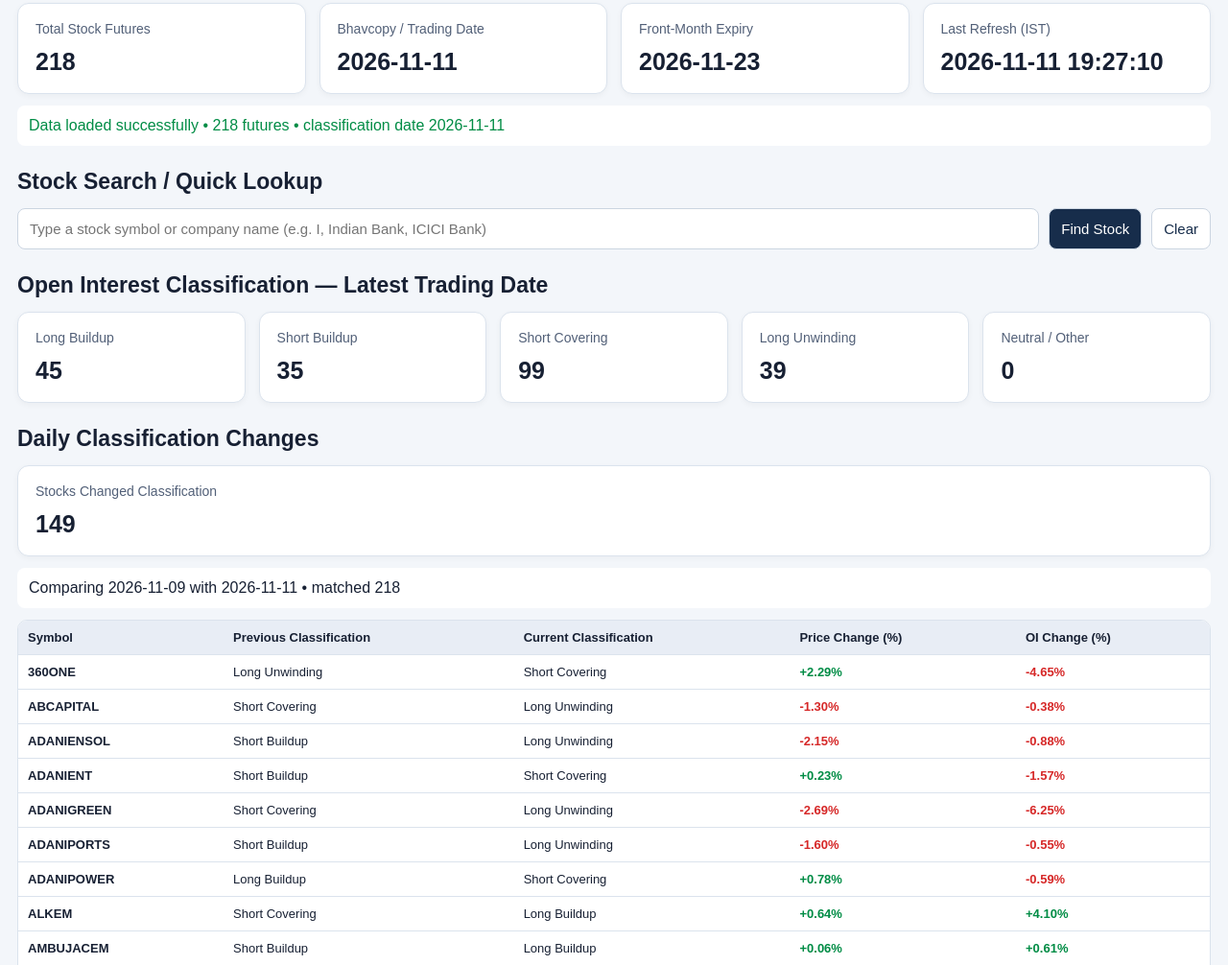
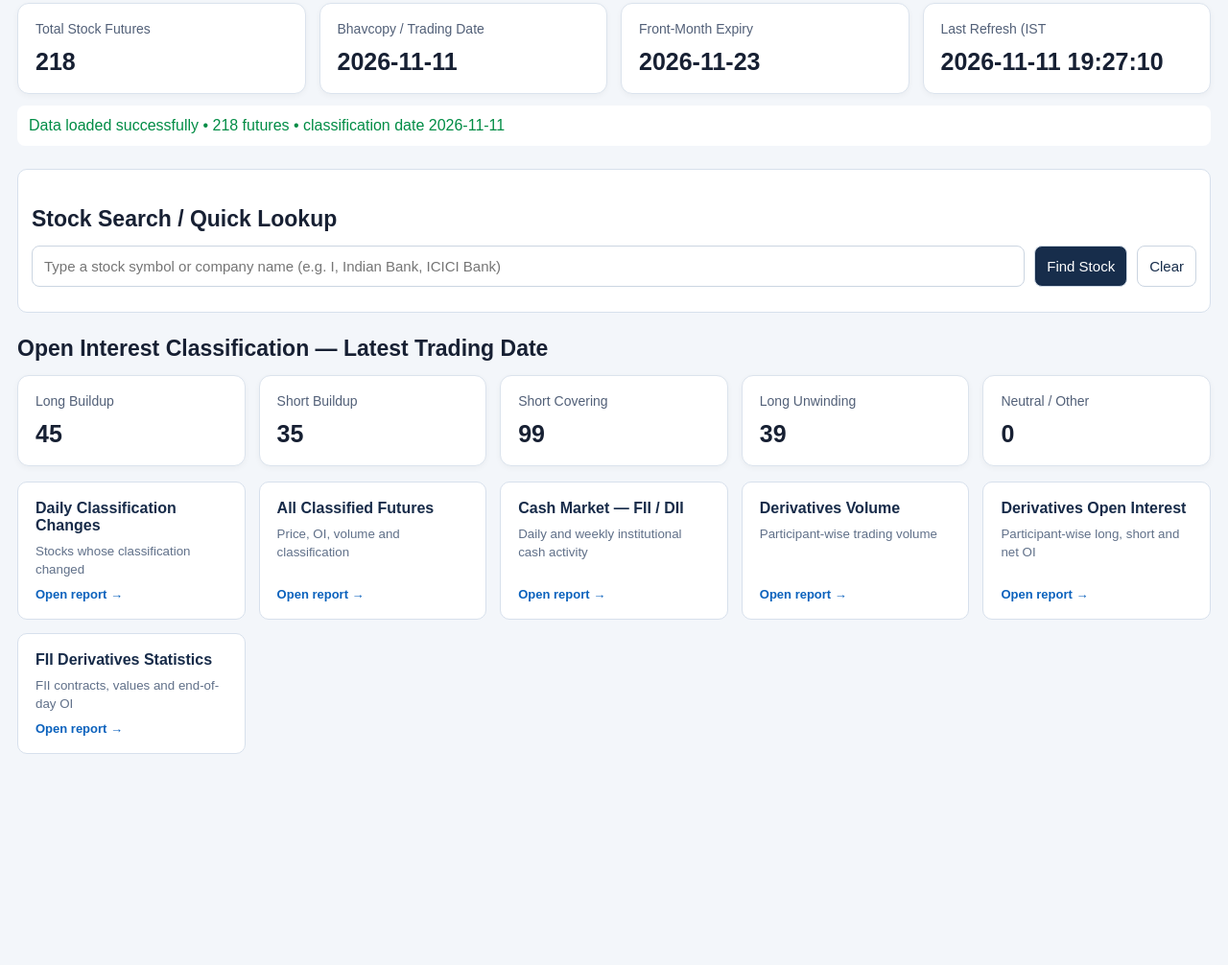
Before and after one commit to Sunjay66/Aurora-Future-Scanner, a plain HTML site: page index.html in a window 1280 px wide. Shown: the part 258-1264 px from the top of the page at 96% size. After the commit the page ends 1086 px from the top, so only its background shows below. Drawn offline with Linux system fonts and the light colour scheme.

Commit message:
Make main dashboard cards-only with linked report navigation

```diff
--- a/index.html
+++ b/index.html
@@ -49,9 +49,16 @@ th{background:#e8edf5;position:sticky;top:0;z-index:1}tbody tr:hover{background:
 .stock-suggestion:hover,.stock-suggestion:focus{background:#edf4fc;outline:none}
 .stock-suggestion small{color:#66758b}
 
+.summary-link,.classification-card,.nav-card{cursor:pointer}
+.summary-link:hover,.classification-card:hover,.nav-card:hover{box-shadow:0 5px 16px rgba(20,40,70,.12);transform:translateY(-2px)}
+.navigation-grid{display:grid;grid-template-columns:repeat(auto-fit,minmax(220px,1fr));gap:14px;margin-top:16px}
+.nav-card{background:#fff;border:1px solid #d7e0ec;border-radius:10px;padding:18px;min-height:105px;display:flex;flex-direction:column;gap:9px}
+.nav-card b{color:#172b49}.nav-card small{color:#607089;line-height:1.4;flex:1}.nav-card span{color:#0b62bd;font-size:13px;font-weight:700}
+body.main-dashboard #changesSection,body.main-dashboard #allFuturesSection,body.main-dashboard #institutional{display:none}
+body.main-dashboard #searchSection{background:#fff;border:1px solid #d7e0ec;border-radius:10px;padding:14px}
 </style>
 </head>
-<body>
+<body class="main-dashboard">
 <header>
 <h1>Aurora Futures OI Dashboard</h1>
 <p>Front-month stock futures • Daily price and Open Interest classification • Institutional activity</p>
@@ -62,17 +69,17 @@ th{background:#e8edf5;position:sticky;top:0;z-index:1}tbody tr:hover{background:
 <span class="refresh-help">Opens the GitHub Actions workflow in a new tab. Sign in, select <strong>Run workflow</strong>, and wait for the run to succeed. Then return here and reload this dashboard to see the latest data.</span>
 </div>
 
-<section>
+<section id="summarySection">
 <div class="cards">
-<div class="card"><div class="card-title">Total Stock Futures</div><div class="card-value" id="totalCount">—</div></div>
-<div class="card"><div class="card-title">Bhavcopy / Trading Date</div><div class="card-value" id="bhavDate">—</div></div>
-<div class="card"><div class="card-title">Front-Month Expiry</div><div class="card-value" id="expiryDate">—</div></div>
-<div class="card"><div class="card-title">Last Refresh (IST)</div><div class="card-value" id="refreshTime">—</div></div>
+<div class="card summary-link" onclick="openDetail('all')"><div class="card-title">Total Stock Futures</div><div class="card-value" id="totalCount">—</div></div>
+<div class="card summary-link" onclick="openDetail('all')"><div class="card-title">Bhavcopy / Trading Date</div><div class="card-value" id="bhavDate">—</div></div>
+<div class="card summary-link" onclick="openDetail('all')"><div class="card-title">Front-Month Expiry</div><div class="card-value" id="expiryDate">—</div></div>
+<div class="card summary-link" onclick="openDetail('all')"><div class="card-title">Last Refresh (IST</div><div class="card-value" id="refreshTime">—</div></div>
 </div>
 <div id="status" class="message">Loading dashboard data...</div>
 </section>
 
-<section>
+<section id="searchSection">
 <h2>Stock Search / Quick Lookup</h2>
 <div class="controls">
 <div class="stock-search-wrap"><input id="stockSearch" placeholder="Type a stock symbol or company name (e.g. I, Indian Bank, ICICI Bank)" autocomplete="off" aria-autocomplete="list" aria-expanded="false" oninput="showStockSuggestions()" onfocus="showStockSuggestions()"><div id="stockSuggestions" class="stock-suggestions" role="listbox"></div></div>
@@ -80,25 +87,33 @@ th{background:#e8edf5;position:sticky;top:0;z-index:1}tbody tr:hover{background:
 </div><div id="lookupResult"></div>
 </section>
 
-<section>
+<section id="classificationSection">
 <h2>Open Interest Classification — Latest Trading Date</h2>
 <div class="cards">
-<div class="card classification-card" data-category="Long Buildup" onclick="selectCategory('Long Buildup')"><div class="card-title">Long Buildup</div><div class="card-value" id="longBuildup">0</div></div>
-<div class="card classification-card" data-category="Short Buildup" onclick="selectCategory('Short Buildup')"><div class="card-title">Short Buildup</div><div class="card-value" id="shortBuildup">0</div></div>
-<div class="card classification-card" data-category="Short Covering" onclick="selectCategory('Short Covering')"><div class="card-title">Short Covering</div><div class="card-value" id="shortCovering">0</div></div>
-<div class="card classification-card" data-category="Long Unwinding" onclick="selectCategory('Long Unwinding')"><div class="card-title">Long Unwinding</div><div class="card-value" id="longUnwinding">0</div></div>
-<div class="card classification-card" data-category="Neutral / Other" onclick="selectCategory('Neutral / Other')"><div class="card-title">Neutral / Other</div><div class="card-value" id="neutralOther">0</div></div>
+<div class="card classification-card" data-category="Long Buildup" onclick="openDetail('classification','Long Buildup')"><div class="card-title">Long Buildup</div><div class="card-value" id="longBuildup">0</div></div>
+<div class="card classification-card" data-category="Short Buildup" onclick="openDetail('classification','Short Buildup')"><div class="card-title">Short Buildup</div><div class="card-value" id="shortBuildup">0</div></div>
+<div class="card classification-card" data-category="Short Covering" onclick="openDetail('classification','Short Covering')"><div class="card-title">Short Covering</div><div class="card-value" id="shortCovering">0</div></div>
+<div class="card classification-card" data-category="Long Unwinding" onclick="openDetail('classification','Long Unwinding')"><div class="card-title">Long Unwinding</div><div class="card-value" id="longUnwinding">0</div></div>
+<div class="card classification-card" data-category="Neutral / Other" onclick="openDetail('classification','Neutral / Other')"><div class="card-title">Neutral / Other</div><div class="card-value" id="neutralOther">0</div></div>
+</div>
+<div class="navigation-grid">
+<div class="nav-card" onclick="openDetail('changes')"><b>Daily Classification Changes</b><small>Stocks whose classification changed</small><span>Open report →</span></div>
+<div class="nav-card" onclick="openDetail('all')"><b>All Classified Futures</b><small>Price, OI, volume and classification</small><span>Open report →</span></div>
+<div class="nav-card" onclick="openDetail('cash')"><b>Cash Market — FII / DII</b><small>Daily and weekly institutional cash activity</small><span>Open report →</span></div>
+<div class="nav-card" onclick="openDetail('volume')"><b>Derivatives Volume</b><small>Participant-wise trading volume</small><span>Open report →</span></div>
+<div class="nav-card" onclick="openDetail('oi')"><b>Derivatives Open Interest</b><small>Participant-wise long, short and net OI</small><span>Open report →</span></div>
+<div class="nav-card" onclick="openDetail('fii')"><b>FII Derivatives Statistics</b><small>FII contracts, values and end-of-day OI</small><span>Open report →</span></div>
 </div>
 </section>
 
-<section>
+<section id="changesSection">
 <h2>Daily Classification Changes</h2>
 <div class="card"><div class="card-title">Stocks Changed Classification</div><div class="card-value" id="classificationChangeCount">0</div></div>
 <div id="classificationChangesMessage" class="message">Loading classification changes...</div>
 <div class="table-wrap"><table><thead><tr><th>Symbol</th><th>Previous Classification</th><th>Current Classification</th><th>Price Change (%)</th><th>OI Change (%)</th></tr></thead><tbody id="classificationChangesBody"></tbody></table></div>
 </section>
 
-<section>
+<section id="allFuturesSection">
 <h2 id="tableHeading">All Classified Futures</h2>
 <div class="controls">
 <input id="tableSearch" placeholder="Search within table by symbol..." oninput="renderTable()">
@@ -163,6 +178,7 @@ let selectedCategory="All";
 let cashRows=[],volumeRows=[],oiRows=[],fiiRows=[];
 let cashIndex=0,volumeIndex=0,oiIndex=0,fiiIndex=0;
 
+function openDetail(view,category){let u='details.html?view='+encodeURIComponent(view);if(category)u+='&category='+encodeURIComponent(category);location.href=u;}
 function parseCSV(text){
  const rows=[];let row=[],value="",quoted=false;text=text.replace(/^\uFEFF/,"");
  for(let i=0;i<text.length;i++){const c=text[i],n=text[i+1];
```
